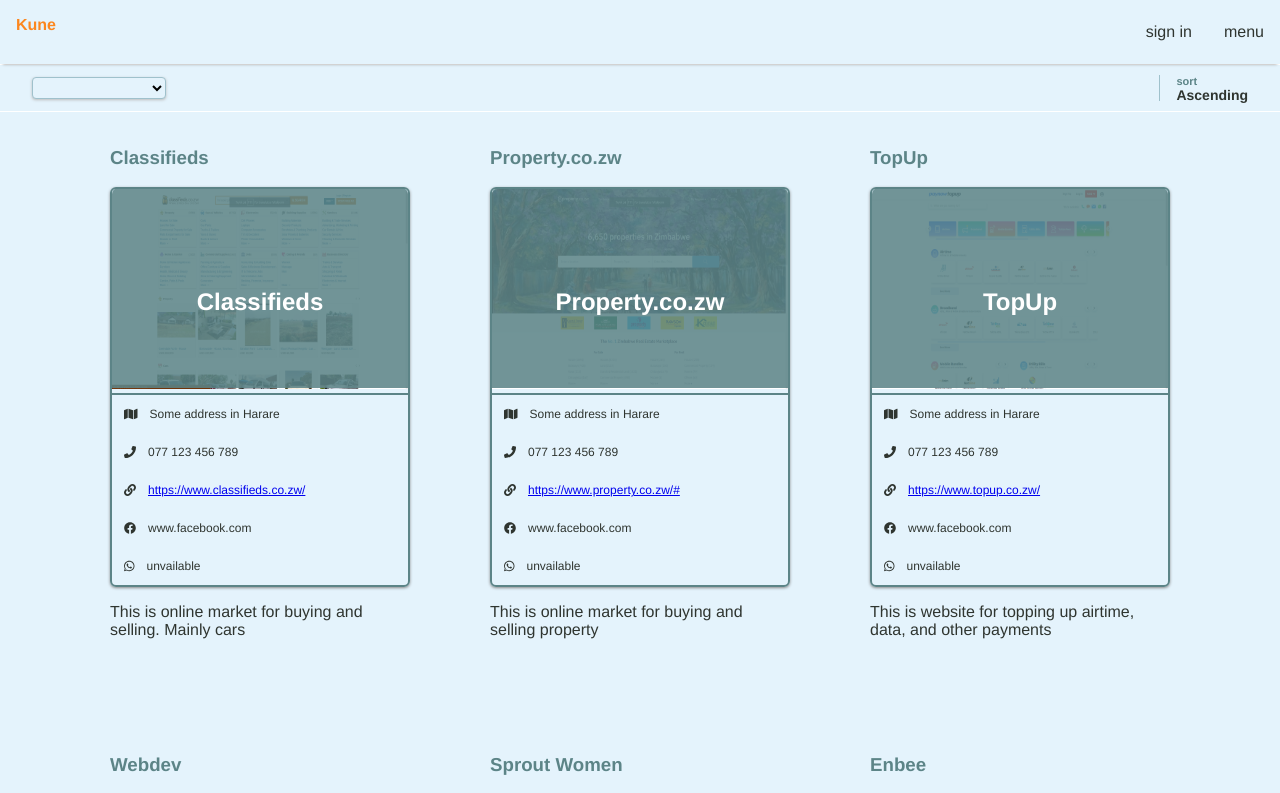
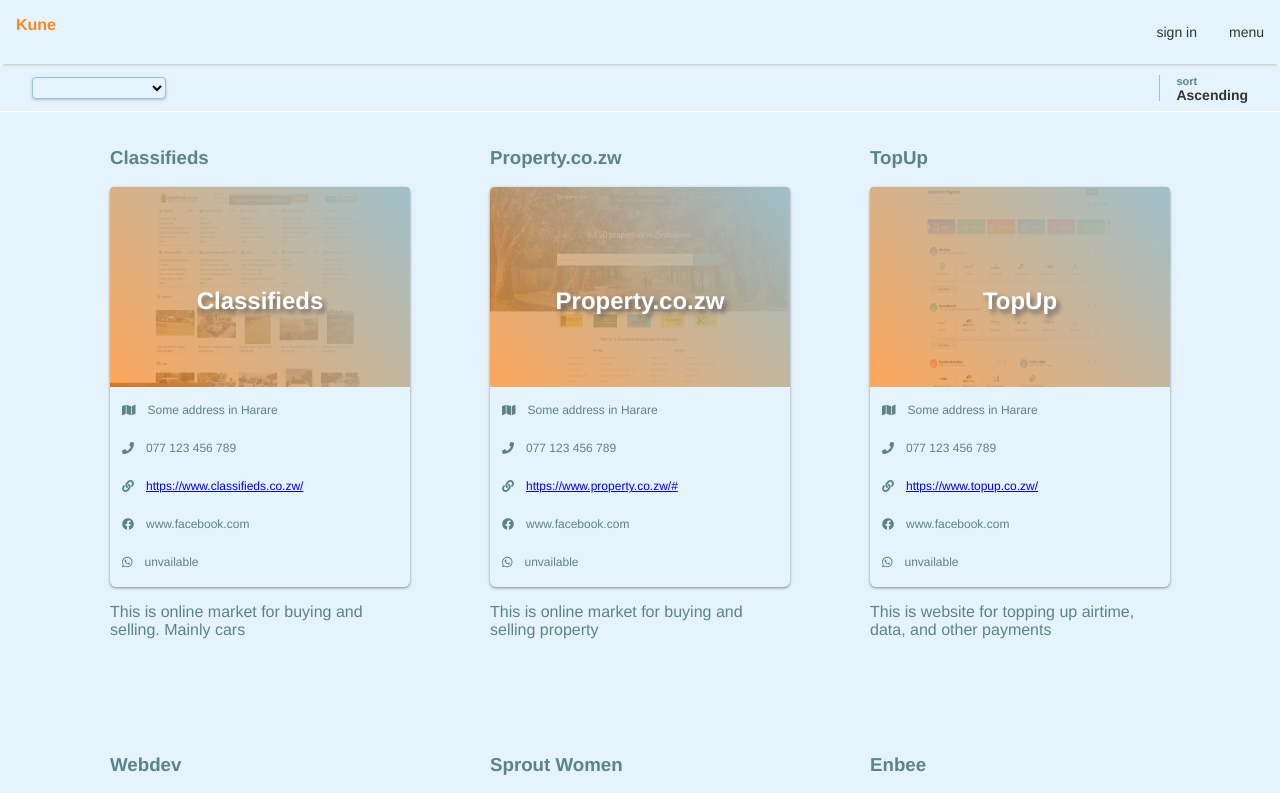
Before and after one commit to tenderking/kune, a Vue app: page /#/services in a window 1280 px wide. Shown: the top 793 px of the page. Built offline with nearby package versions, Linux system fonts and the light colour scheme.

Commit message:
ui improvements

```diff
--- a/src/fake-data.js
+++ b/src/fake-data.js
@@ -9,6 +9,7 @@
 import pic9 from '../src/assets/images/freshinabox.png'
 import pic10 from '../src/assets/images/glamour.png'
 import pic11 from '../src/assets/images/tradek.png'
+import pic12 from '../src/assets/images/shiftengage.png'
 
 export const services = [
 
@@ -131,7 +132,7 @@
         websiteUrl: "http://www.shiftengage.net/",
         address:"8 Howard Cl, Harare",
         tags: ["Advertising","Branding"],
-        imgUrl:pic11
+        imgUrl:pic12
     },
 ];
 
--- a/src/styles/abstracts/_variables.scss
+++ b/src/styles/abstracts/_variables.scss
@@ -17,3 +17,4 @@
 $clr-light: #fff;
 $clr-primaryLight: #FFF4EA;
 $clr-secondary: #9fc1cc;
+$clr-gradient:linear-gradient(46deg, #FC871Fbb ,#9fc1ccff);
--- a/src/styles/components/_cards.scss
+++ b/src/styles/components/_cards.scss
@@ -1,6 +1,6 @@
 .service-item {
   border-radius: 6px;
-  border: 2px solid $secondary;
+  //border: 2px solid $secondary;
   box-shadow: 0px 1px 3px #888;
   display: flex;
   flex-direction: column;
@@ -10,11 +10,11 @@
 
   position: relative;
   width: 300px;
-  border: 2px solid $secondaryDark;
+  //border: 2px solid $secondaryDark;
 
   &-topDiv {
     width: 100%;
-    border-bottom: 2px solid $secondaryDark;
+    //border  border-bottom: 2px solid $secondaryDark;
     border-radius: 6px 6px 0 0;
 
     display: inline-block;
@@ -24,33 +24,26 @@
 
     .service-item-title {
       position: absolute;
-      background-color: $transparentDark;
-
-    padding-top: 100px;
-      top: -25px;
-      color: white;
+      background: $clr-gradient;
+      padding-top: 100px;
+      top: -24px;
+      color: $clr-light;
+      text-shadow: 3px 4px 5px #666;
       font-size: 24px;
       text-align: center;
-      border-radius: 6px 6px 0 0;
-
-      width: 296px;
+      border-radius: 4px 4px 0 0;
+      width: 300px;
       height: 200px;
-
     }
     .service-item-image {
       overflow-x: hidden;
 
       width: 100%;
 
-     ;
       height: 200px;
       top: 0;
     }
-
-
-    }
-
-
+  }
 
   &-bottomDiv {
     width: 100%;
@@ -58,6 +51,7 @@
     flex-direction: column;
     justify-content: center;
     align-items: left;
+    color: $clr-secondaryDark;
   }
   &-text {
     display: flex;
@@ -71,21 +65,23 @@
 }
 .service-item:hover {
   .service-item-image {
+
     transform: scale(110%);
-    transition: all 1s;
+    transition: transform 1s;
+
 
   }
-  .service-item-title{
-    background-color: transparent;
+  .service-item-title {
+    background: transparent;
     color: transparent;
-    transition: all 1s;
+    text-shadow: none;
+
+    transition: all 0.5s;
   }
-
-
 }
-.service-description{
+.service-description {
   width: 300px;
-
+  color:$clr-secondaryDark;
 }
 
 .motivation-card {
--- a/src/styles/layout/_header.scss
+++ b/src/styles/layout/_header.scss
@@ -25,7 +25,7 @@
     list-style: none;
     a {
       text-decoration: none;
-      font-style: inherit;
+     font-size: 14px;
       color: $dark;
     }
     transition: all 0.5s;
```
Also changed, not shown: package.json (+4 -4 lines), 1 other file (tests, documents, lock files or other folders).
